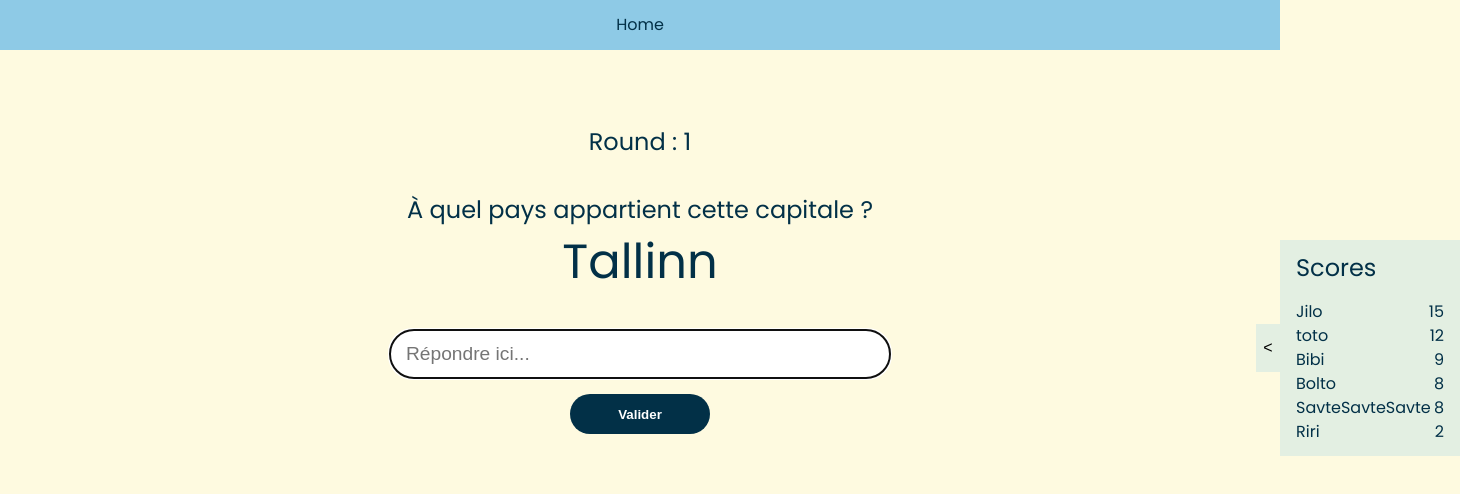
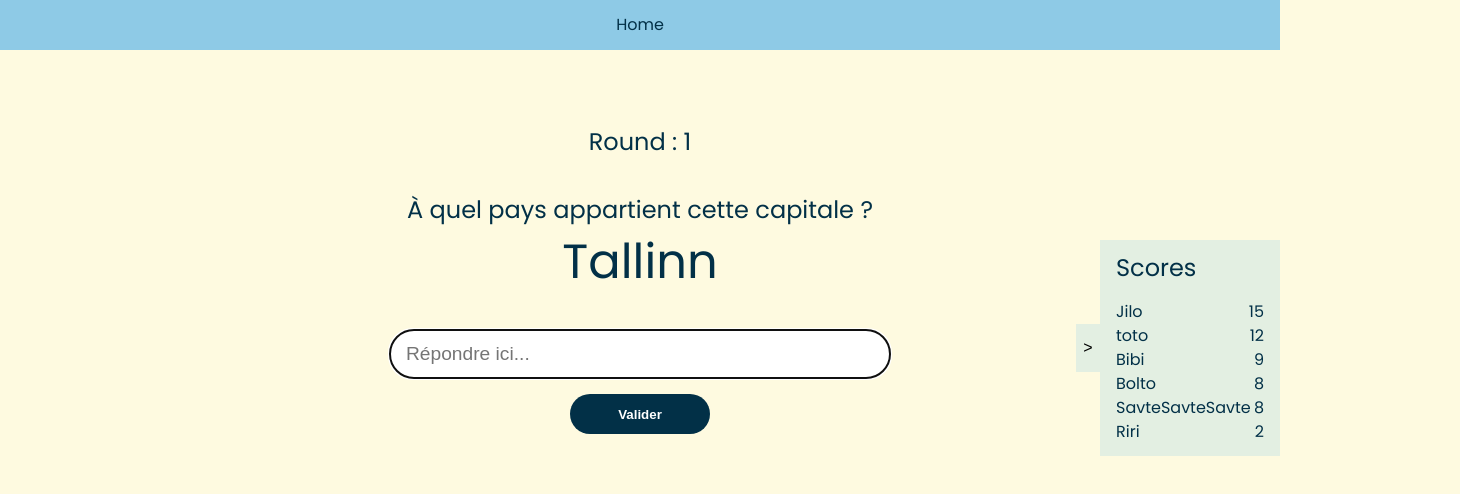
Before and after one commit to rqphy/geo_quizz, a React (Vite) app: page /room/1 in a window 1280 px wide. Shown: the top 494 px of the page, 1460 px wide, since content can reach past the window. Built offline with nearby package versions, Linux system fonts and the light colour scheme.

Commit message:
:sparkles: update default scoreboard state to visible

```diff
--- a/src/components/ScoreBoard/ScoreBoard.tsx
+++ b/src/components/ScoreBoard/ScoreBoard.tsx
@@ -7,7 +7,7 @@ interface IScoreBoardProps {
 }
 
 export default function ScoreBoard({ playerList }: IScoreBoardProps) {
-	const [isOpened, setIsOpen] = useState<boolean>(false)
+	const [isOpened, setIsOpen] = useState<boolean>(true)
 	// sort playerlist by player score from high to low
 	playerList.sort((a, b) => b.score - a.score)
 
```
